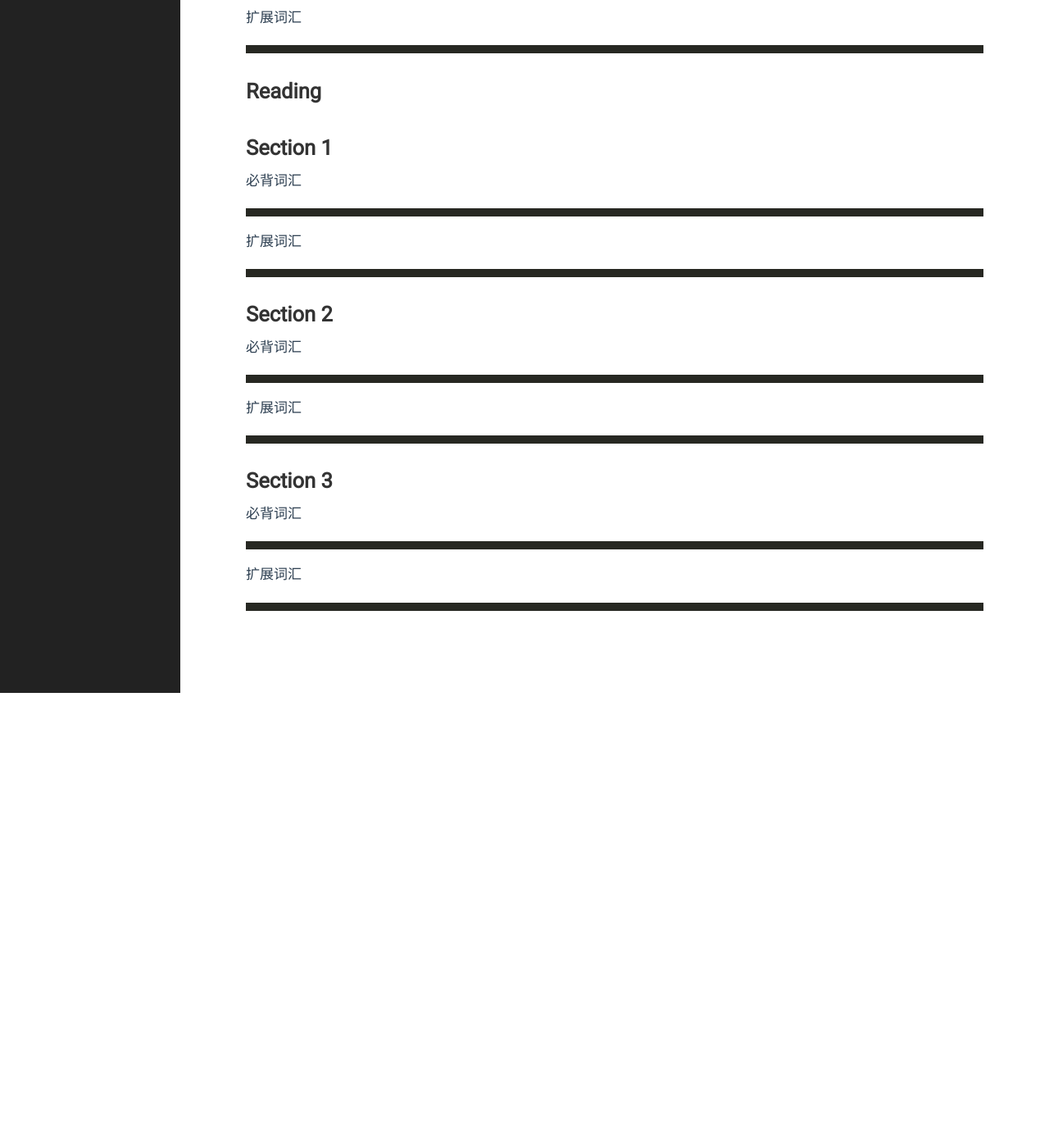
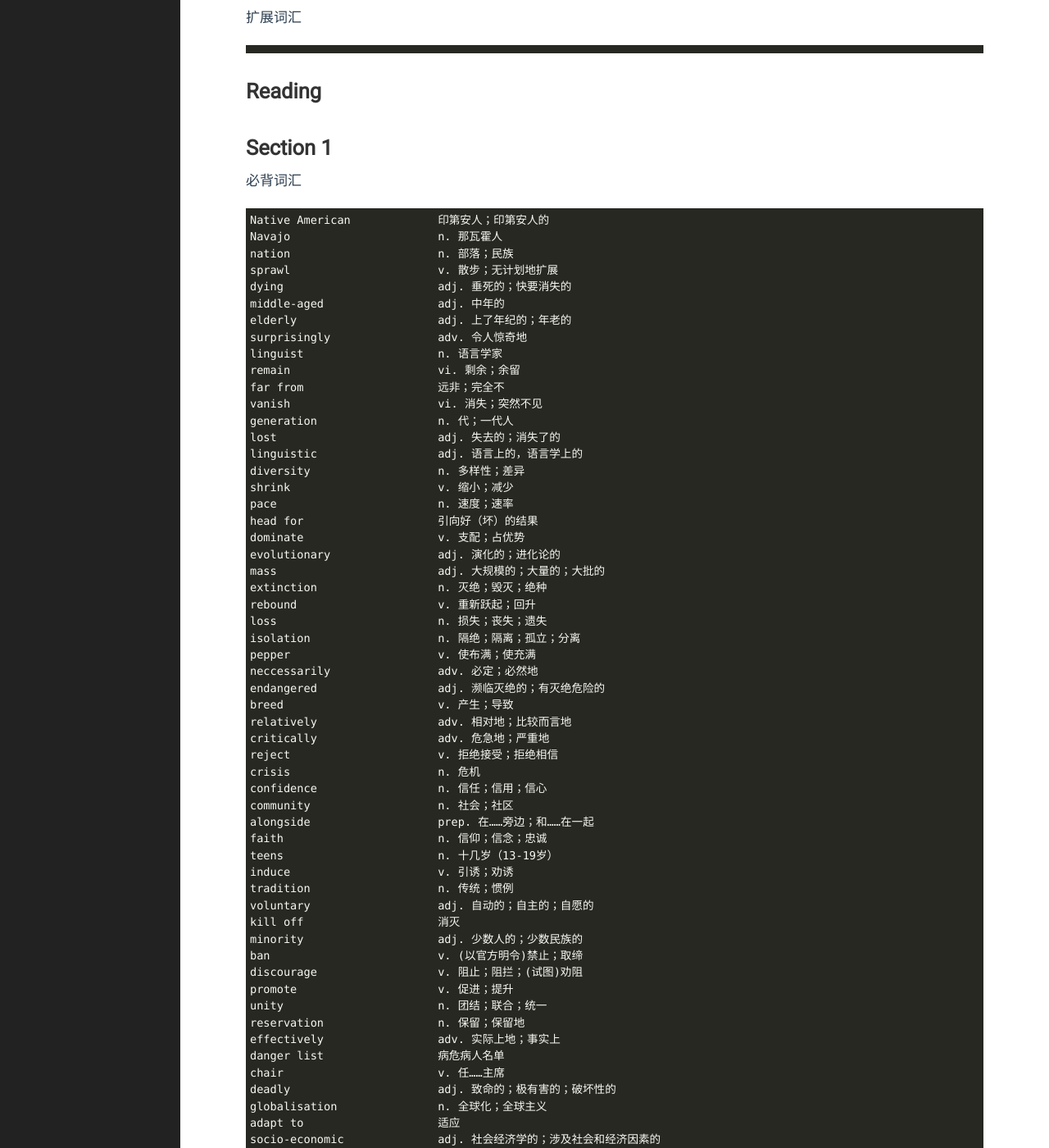
Before and after one commit to yejinp/yejinp.github.io, a Jekyll site: the page built from _posts/2023-07-11-vocabularies for IELTS 4-2 general Training.markdown, in a window 1280 px wide and 1400 px high, scrolled down 3965 px. Shown: the whole window at 82% size. Built offline with Jekyll 4.4.1, drawn with Linux system fonts in a browser that asks for light colours; before the commit the page ends 4810 px from its top, so only the background shows below that; some of the changed text lies outside the part shown.

Commit message:
add some vocabularies

````diff
--- a/_posts/2023-07-11-vocabularies for IELTS 4-2 general Training.markdown
+++ b/_posts/2023-07-11-vocabularies for IELTS 4-2 general Training.markdown
@@ -194,6 +194,106 @@ loophole                    n. 漏洞
 
 必背词汇
 ```
+Native American             印第安人；印第安人的
+Navajo                      n. 那瓦霍人
+nation                      n. 部落；民族
+sprawl                      v. 散步；无计划地扩展
+dying                       adj. 垂死的；快要消失的
+middle-aged                 adj. 中年的
+elderly                     adj. 上了年纪的；年老的
+surprisingly                adv. 令人惊奇地
+linguist                    n. 语言学家
+remain                      vi. 剩余；余留
+far from                    远非；完全不
+vanish                      vi. 消失；突然不见
+generation                  n. 代；一代人
+lost                        adj. 失去的；消失了的
+linguistic                  adj. 语言上的，语言学上的
+diversity                   n. 多样性；差异
+shrink                      v. 缩小；减少
+pace                        n. 速度；速率
+head for                    引向好（坏）的结果
+dominate                    v. 支配；占优势
+evolutionary                adj. 演化的；进化论的
+mass                        adj. 大规模的；大量的；大批的
+extinction                  n. 灭绝；毁灭；绝种
+rebound                     v. 重新跃起；回升
+loss                        n. 损失；丧失；遗失
+isolation                   n. 隔绝；隔离；孤立；分离
+pepper                      v. 使布满；使充满
+neccessarily                adv. 必定；必然地
+endangered                  adj. 濒临灭绝的；有灭绝危险的
+breed                       v. 产生；导致
+relatively                  adv. 相对地；比较而言地
+critically                  adv. 危急地；严重地
+reject                      v. 拒绝接受；拒绝相信
+crisis                      n. 危机
+confidence                  n. 信任；信用；信心
+community                   n. 社会；社区
+alongside                   prep. 在……旁边；和……在一起
+faith                       n. 信仰；信念；忠诚
+teens                       n. 十几岁（13-19岁）
+induce                      v. 引诱；劝诱
+tradition                   n. 传统；惯例
+voluntary                   adj. 自动的；自主的；自愿的
+kill off                    消灭
+minority                    adj. 少数人的；少数民族的
+ban                         v. (以官方明令)禁止；取缔
+discourage                  v. 阻止；阻拦；(试图)劝阻
+promote                     v. 促进；提升
+unity                       n. 团结；联合；统一
+reservation                 n. 保留；保留地
+effectively                 adv. 实际上地；事实上
+danger list                 病危病人名单
+chair                       v. 任……主席
+deadly                      adj. 致命的；极有害的；破坏性的
+globalisation               n. 全球化；全球主义
+adapt to                    适应
+socio-economic              adj. 社会经济学的；涉及社会和经济因素的
+commercial                  adj. 商业的；贸易的
+at the least                至少；最少
+data                        n. 编辑处理有关的详细资料
+evolution                   n. 演变；进化
+rely on                     依赖；依靠
+unwritten                   adj. 未成文的；口头的
+unrecorded                  adj. 未纪录下来的
+intimately                  adv. 密切地；亲密地
+be bound up with            与……有密切关系；随……而定
+preserve                    v. 保护；保持；保存
+shift                       v. 改变；使语音改变
+deprive                     v. 夺去；剥夺；使……丧失
+mount                       vi. 增加；增长
+physiological               adj. 生理学的；生理学上的
+perception                  n. 认知；看法
+pattern                     n. 模式；风格
+connection                  n. 联系；关系
+structure                   v. 建立；组织；安排
+identity                    n. 统一性；相同；一致
+dire                        adj. 可怕的；不详的
+foster                      v. 培养；鼓励
+ancestral                   adj. 祖传的；祖先的
+tongue                      n. 语言
+bilingualism                n. 双语制；两种语言的使用
+erosion                     n. 消弱；减少；损害
+Maori                       n. 毛利人；毛利语
+rekindle                    v. 重新点燃；使复苏
+approach                    n. 方法；方式
+Polynesian                  adj. 波利尼西亚的；波利尼西亚人的
+apprentice                  n. 学徒；初学者
+indigenous                  adj. 当地的；本土的
+pair up                     把……配成一对
+weave                       v. 编织
+instruction                 n. 说明；指示
+exclusively                 adv. 专门地
+sufficiently                adv. 充分地；足够地
+fluent                      adj. 流利的；流畅的
+transmit                    v. 传输；传送；传播
+die out                     灭绝
+preservation                n. 保存；保持
+revive                      v. (使)苏醒；(使)复兴
+revival                     n. 复兴；复活
+essential                   adj. 必需的；基本的
+mere                        adj. 仅仅的；起码的
 ```
 扩展词汇
 
````
